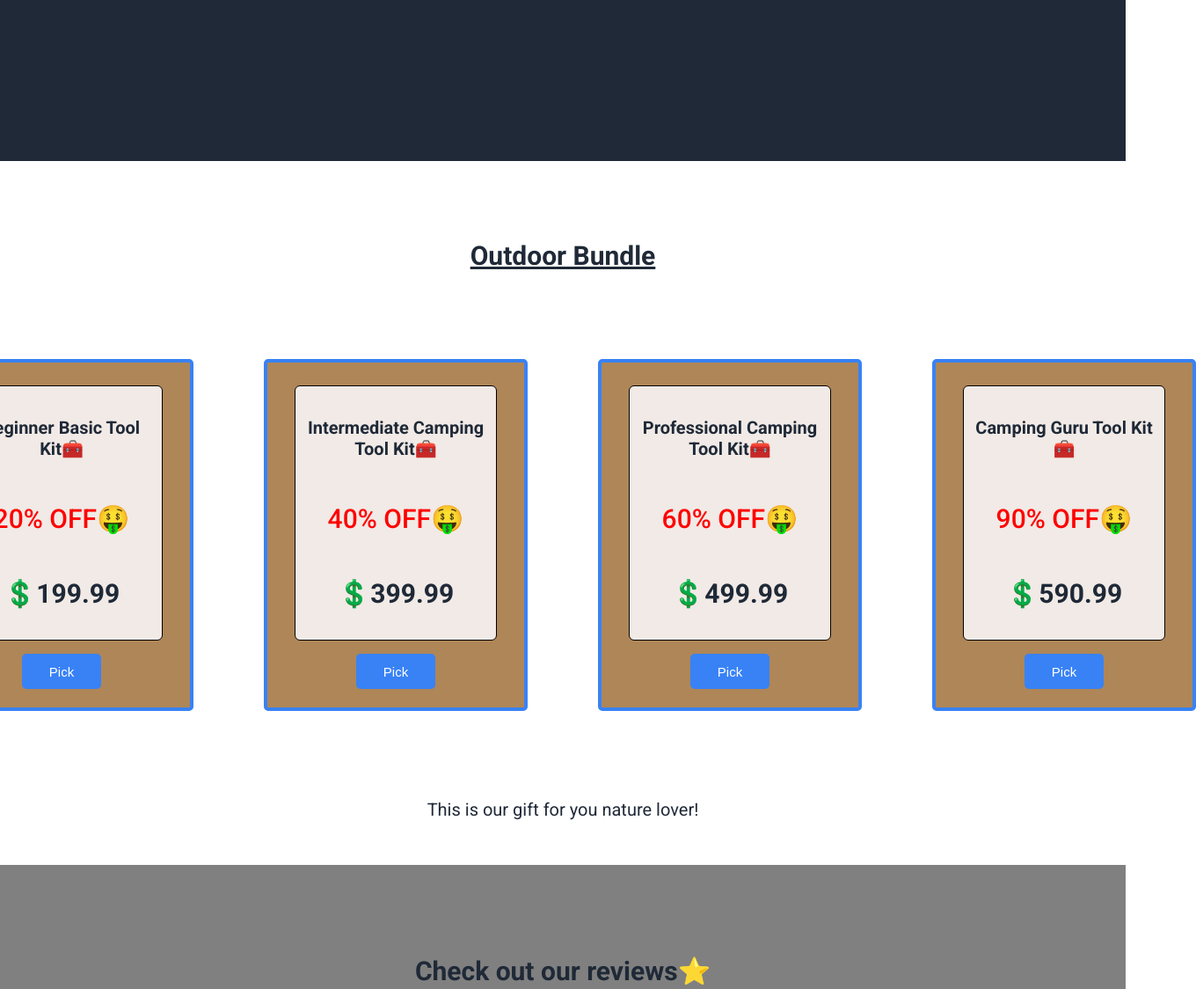
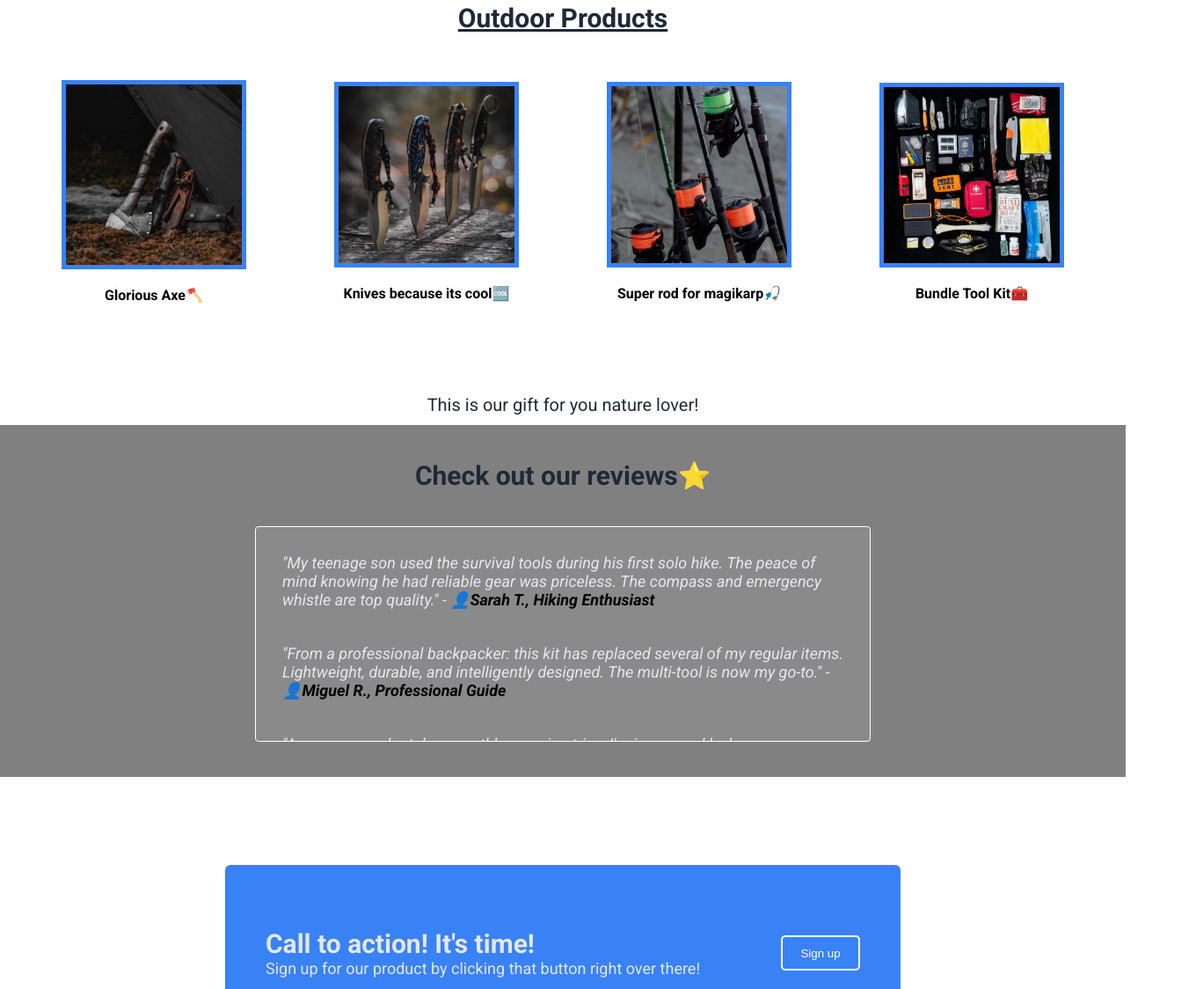
Before and after one commit to Roland-Front-Back/landing-page-project, a plain HTML site: page index.html in a window 1280 px wide. Shown: the part 517-1641 px from the top of the page at 88% size, 1360 px wide, since content can reach past the window. Drawn offline with Linux system fonts and the light colour scheme.

Commit message:
Adding image, Fix layout , and adjust some text fonts
Add images to the products box with text under it

Fix height of each section and layout

Fix some font text sizes some of them are to big and overflapping

```diff
--- a/index.html
+++ b/index.html
@@ -17,7 +17,7 @@
             <h1 class="header-title"><a href="#hero">Outdoor Kits</a></h1>
 
             <ul>
-                <li><a href="#products">Bundle</a></li>
+                <li><a href="#products">Products</a></li>
                 <li><a href="#reviews">Reviews</a></li>
                 <li><a href="#explore">Explore</a></li>
             </ul>
@@ -34,49 +34,32 @@
             <img src="./img/campingtools.jpg" alt="A campfire">
         </section>
 
-        <div class="products">
         <section id="products">
-                <h1 class="product-title">Outdoor Bundle</h1>
+            <h1 class="product-title">Outdoor Products</h1>
             <div class="product-div">
                 <div class="box-1 box">
-                        <div class="bundle-name">
-                            <h4>Beginner Basic Tool Kit🧰</h4>
-                            <span class="discount">20% OFF🤑</span>
-                            <h3 class="price-box"><span>💲</span>199.99</h3>
+                    <div class="product-img">
+                        <img src="./img/axe.jpg" alt="A picture of an axe">
                     </div>
-                        <div class="button-div">
-                            <button class="pick-btn">Pick</button>
-                        </div>
+                    <h4>Glorious Axe🪓</h4>
                 </div>
                 <div class="box-2 box">
-                        <div class="bundle-name">
-                            <h4>Intermediate Camping Tool Kit🧰</h4>
-                            <span class="discount">40% OFF🤑</span>
-                            <h3 class="price-box"><span>💲</span>399.99</h3>
+                    <div class="product-img">
+                        <img src="./img/knives.jpg" alt="Knives in the wood">
                     </div>
-                        <div class="button-div">
-                            <button class="pick-btn">Pick</button>
-                        </div>
+                    <h4>Knives because its cool🆒</h4>
                 </div>
                 <div class="box-3 box">
-                        <div class="bundle-name">
-                            <h4>Professional Camping Tool Kit🧰</h4>
-                            <span class="discount">60% OFF🤑</span>
-                            <h3 class="price-box"><span>💲</span>499.99</h3>
+                    <div class="product-img">
+                        <img src="./img/fishingrod.jpg" alt="four fishing rod">
                     </div>
-                        <div class="button-div">
-                            <button class="pick-btn">Pick</button>
-                        </div>
+                    <h4>Super rod for magikarp🎣</h4>
                 </div>
                 <div class="box-4 box">
-                        <div class="bundle-name">
-                            <h4>Camping Guru Tool Kit🧰</h4>
-                            <span class="discount">90% OFF🤑</span>
-                            <h3 class="price-box"><span>💲</span>590.99</h3>
+                    <div class="product-img">
+                        <img src="./img/BundleSet.jpg" alt="A bundle of tools for camping">
                     </div>
-                        <div class="button-div">
-                            <button class="pick-btn" >Pick</button>
-                        </div>
+                    <h4>Bundle Tool Kit🧰</h4>
                 </div>
             </div>
 
@@ -101,7 +84,7 @@
                 <p>"I've tried many outdoor kits before, but this one stands out. The quality of each item is
                     exceptional, and the thoughtful curation shows real expertise. Already ordered a second one as a
                     gift." - <strong>👤James M., Weekend Explorer</strong></p>
-                    <p>"The Camping Guru Tool kit literally saved our weekend trip! When unexpected rain hit, having
+                <p>"The Bundle Tool kit literally saved our weekend trip! When unexpected rain hit, having
                     everything waterproofed and organized made all the difference. Worth every penny!" -
                     <strong>👤Sarah T.,
                         Hiking Enthusiast</strong>
@@ -121,7 +104,6 @@
             <h3 class="footer-text">Copyright © The Odin Project 2021</h3>
         </footer>
     </div>
-    </div>
 </body>
 
 </html>
--- a/styles.css
+++ b/styles.css
@@ -52,7 +52,7 @@ header {
 
 .header-title {
   color: var(--hero-main-text-color);
-  font-size: 48px;
+  font-size: 28px;
   padding-left: 40px;
 }
 
@@ -73,15 +73,18 @@ a {
   cursor: pointer;
 }
 
-.hero {
+#hero {
   background-color: var(--hero-footer-bg);
-  height: 700px;
+  height: 500px;
   display: flex;
   justify-content: space-evenly;
   align-items: center;
+  padding: 20px;
+  border: 1px solid white;
 }
 
 .hero-div {
+  margin-top: 70px;
   width: 400px;
   height: 280px;
   display: flex;
@@ -91,7 +94,7 @@ a {
 
 .hero-text {
   font-weight: 700;
-  font-size: 48px;
+  font-size: 38px;
   color: var(--hero-main-text-color);
 }
 
@@ -111,7 +114,8 @@ button {
   text-align: center;
 }
 
-img {
+.hero img {
+  margin-top: 70px;
   border: 1px solid gray;
   width: 400px;
   height: auto;
@@ -123,7 +127,7 @@ img {
 }
 
 #products {
-  height: 800px;
+  height: 500px;
   background-color: var(--white);
   display: flex;
   flex-direction: column;
@@ -131,7 +135,7 @@ img {
 }
 
 .product-title {
-  margin-top: 90px;
+  margin-top: 20px;
   font-size: 30px;
   text-decoration: underline;
   color: var(--info-text-color);
@@ -140,84 +144,50 @@ img {
 .product-div {
   display: flex;
   flex-direction: row;
-  justify-content: left;
-  gap: 80px;
-  margin-top: 100px;
+  justify-content: center;
+  align-items: center;
+  gap: 10px;
+  margin-top: 30px;
 }
 
 .box {
-  width: 300px;
-  height: 400px;
-  border: 4px solid var(--button-color);
-  background-color: rgba(139, 80, 12, 0.692);
-  backdrop-filter: blur(50%);
-  border-radius: 5px;
+  width:300px;
+  height: 300px;
   display: flex;
   flex-direction: column;
   align-items: center;
   justify-content: center;
-  gap: 10px;
   padding: 10px;
 }
 
-.bundle-name {
-  width: 230px;
-  height: 290px;
-  display: flex;
-  flex-direction: column;
-  align-items: center;
-  justify-content: center;
-  border: 1px solid black;
-  background-color: rgba(247, 242, 242, 0.925);
-  margin-top: 10px;
-  padding: 10px;
-  border-radius: 6px;
-  gap: 50px;
+.product-img {
+  border: 5px solid var(--button-color);
+  margin-bottom: 20px;
 }
 
-h4 {
-  font-size: 20px;
-  color: var(--hero-footer-bg);
-  text-align: center;
-}
-
-.discount {
-  color: red;
-  font-weight: 500;
-  font-size: 30px;
-}
-
-.button-div {
-  width: 220px;
-  height: 50px;
+.product-img img {
+  width: 200px;
+  height: auto;
   display: flex;
+  justify-content: center;
   align-items: center;
-  justify-content: center;
-}
-
-.pick-btn {
-  font-size: 15px;
-}
-
-.price-box {
-  color: #1f2937;
-  font-size: 30px;
 }
 
 .bottom-text {
-  margin-top: 100px;
+  margin-top: 80px;
   color: var(--info-text-color);
   font-size: 20px;
 }
 
 #reviews {
-  height: 800px;
+  height: 400px;
   background-color: gray;
   display: flex;
   flex-direction: column;
   justify-content: center;
   align-items: center;
-  gap: 30px;
+  gap: 10px;
+  padding: 40px;
 }
 
 .review-heading {
@@ -228,9 +198,9 @@ h4 {
 
 .review-contents {
   width: 700px;
-  height: 500px;
+  height: 300px;
   border: 1px solid var(--white);
-  background-color: rgba(19, 22, 37, 0.719);
+  background-color: rgba(192, 192, 192, 0.151);
   border-radius: 4px;
   gap: 40px;
   display: flex;
@@ -259,7 +229,7 @@ h4 {
 }
 
 strong {
-  color: var(--button-color);
+  color: var(--black);
 }
 
 h5 {
```
Also changed, not shown: img/BundleSet.jpg (added), img/axe.jpg (added), img/fishingrod.jpg (added), img/knives.jpg (added). Lines whose indentation alone changed are shown as unchanged.
